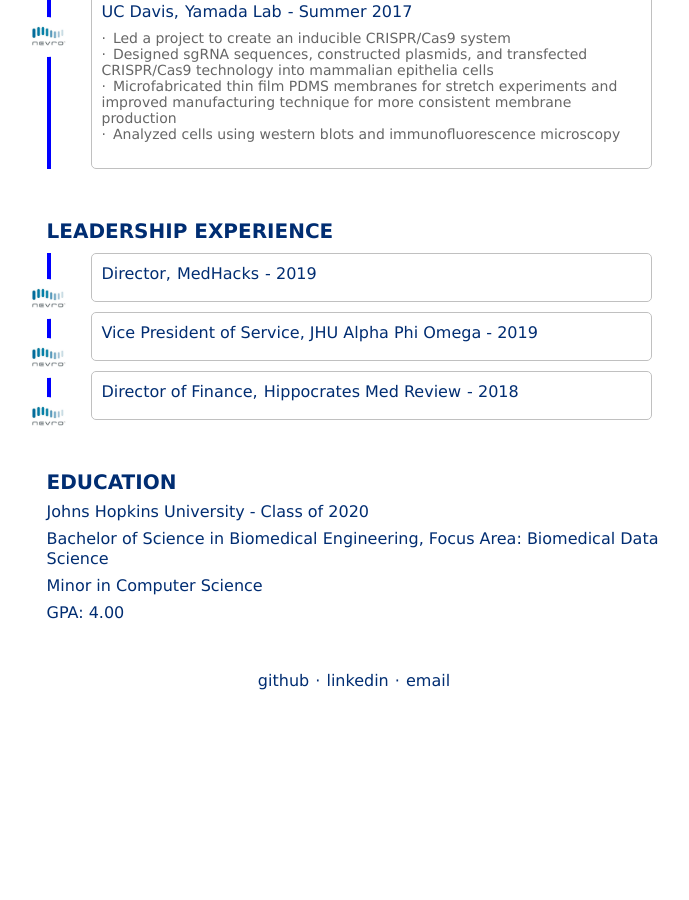
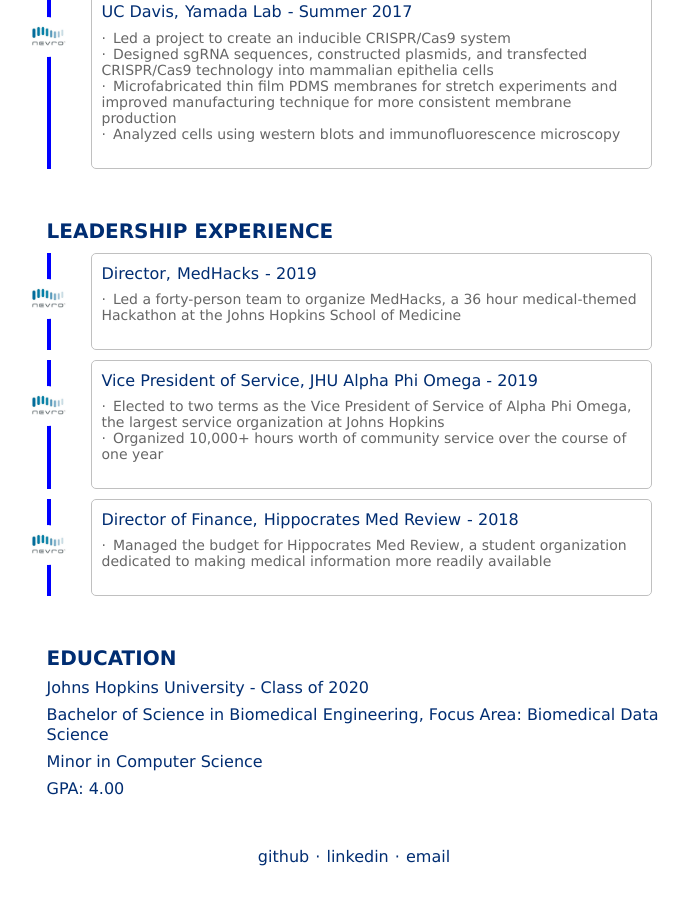
Before and after one commit to ryanlu41/ryanlu41.github.io, a Jekyll site: the page built from experience/index.html, in a window 1280 px wide and 900 px high, scrolled down 1425 px. Shown: the whole window, without its empty margins (286-975 px from the left). Built offline with Jekyll 4.4.1, drawn with Linux system fonts in a browser that asks for light colours; before the commit the page ends 2149 px from its top, so only the background shows below that.

Commit message:
leadership descriptions

```diff
--- a/experience/index.html
+++ b/experience/index.html
@@ -142,16 +142,26 @@
 		<div class="timeline">
 			<div class="timeline-item nevro">
 				<h4>Director, <a href = 'http://medhacks.io'>MedHacks</a> - 2019</h4>
+				<ul>
+					<li>Led a forty-person team to organize MedHacks, a 36 hour medical-themed Hackathon at the Johns Hopkins School of Medicine</li>
+				</ul>
 			</div>
 		</div>
 		<div class="timeline">
 			<div class="timeline-item nevro">
 				<h4>Vice President of Service, JHU Alpha Phi Omega - 2019</h4>
+				<ul>
+					<li>Elected to two terms as the Vice President of Service of Alpha Phi Omega, the largest service organization at Johns Hopkins</li>
+					<li>Organized 10,000+ hours worth of community service over the course of one year</li>
+				</ul>
 			</div>
 		</div>
 		<div class="timeline">
 			<div class="timeline-item nevro">
 				<h4>Director of Finance, <a href = 'https://hippocratesmedreview.org/'>Hippocrates Med Review</a> - 2018</h4>
+				<ul>
+					<li>Managed the budget for Hippocrates Med Review, a student organization dedicated to making medical information more readily available</li>
+				</ul>
 			</div>
 		</div>
 	</div>
```
